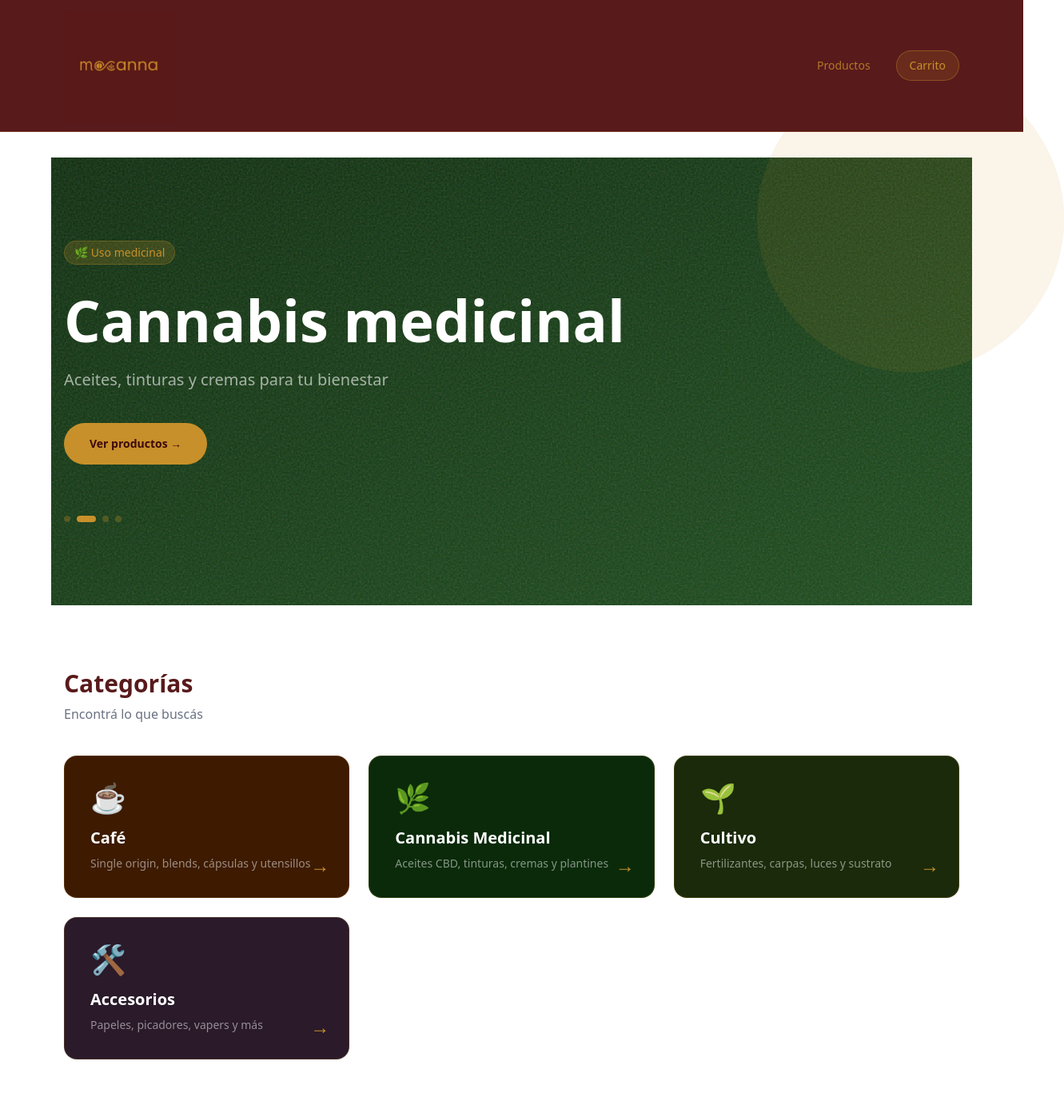
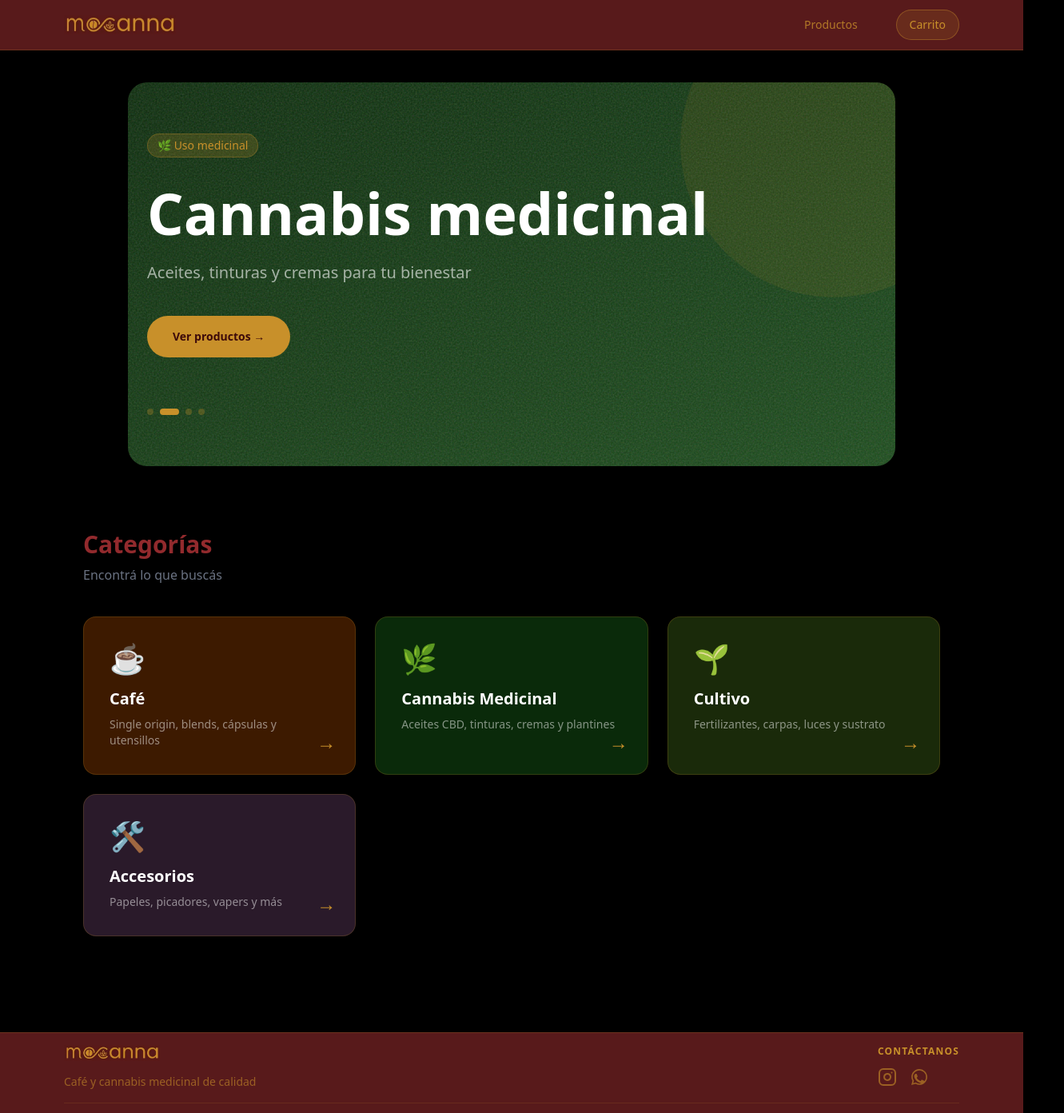
Before and after one commit to GastonC999/tienda-frontend, a Next.js app: page / in a window 1280 px wide. Shown: the top 1392 px of the page at 80% size, 1331 px wide, since content can reach past the window. Built offline with nearby package versions, Linux system fonts and the light colour scheme; no server answers.

Commit message:
Modificacion animaciones, tamaños y background

```diff
--- a/app/globals.css
+++ b/app/globals.css
@@ -1 +1,37 @@
 @import "tailwindcss";
+
+html,
+body {
+  background-color: #000000;
+  /* Evita la franja blanca del rebote al hacer scroll más allá del nav o footer */
+  overscroll-behavior-y: none;
+}
+
+/* FadeIn al ingresar a la página */
+@keyframes fadeIn {
+  from {
+    opacity: 0;
+  }
+  to {
+    opacity: 1;
+  }
+}
+
+@keyframes fadeInUp {
+  from {
+    opacity: 0;
+    transform: translateY(12px);
+  }
+  to {
+    opacity: 1;
+    transform: translateY(0);
+  }
+}
+
+.fade-in {
+  animation: fadeIn 0.7s ease-out both;
+}
+
+.fade-in-up {
+  animation: fadeInUp 0.7s ease-out both;
+}
--- a/app/layout.tsx
+++ b/app/layout.tsx
@@ -17,7 +17,7 @@ export default function RootLayout({
     <html lang="es">
       <body>
         <Navbar />
-        <main className="min-h-screen max-w-6xl mx-auto px-4 py-8">
+        <main className="fade-in-up min-h-screen max-w-6xl mx-auto" style={{ padding: '40px' }}>
           {children}
         </main>
         <Footer />
--- a/components/Categories.tsx
+++ b/components/Categories.tsx
@@ -34,7 +34,7 @@ const CATEGORIES = [
 export default function Categories() {
   return (
     <section className="py-20">
-      <h2 className="text-3xl font-bold mb-2" style={{ color: '#581A1B' }}>
+      <h2 className="text-3xl font-bold mb-2" style={{ color: '#922a2d' }}>
         Categorías
       </h2>
       <p className="text-gray-500 mb-10">Encontrá lo que buscás</p>
--- a/components/Footer.tsx
+++ b/components/Footer.tsx
@@ -1,37 +1,56 @@
-import Link from 'next/link'
 import Image from 'next/image'
+
+const FOOTER_TEXT = 'rgba(200, 144, 42, 0.6)'
 
 export default function Footer() {
   return (
     <footer style={{ backgroundColor: '#581A1B', borderTop: '1px solid rgba(200, 144, 42, 0.2)' }}>
-      <div className="max-w-6xl mx-auto px-4 py-12">
+      <div className="max-w-6xl mx-auto px-4" style={{ paddingTop: '15px', paddingBottom: '15px' }}>
         <div className="flex flex-col md:flex-row items-start justify-between gap-8">
           <div>
-            <Image src="/logo.webp" alt="Moccana" width={120} height={40} className="object-contain mb-4" />
-            <p className="text-sm" style={{ color: 'rgba(200, 144, 42, 0.6)' }}>
+            <Image src="/logo-recort.webp" alt="Moccana" width={120} height={40} className="object-contain mb-4" />
+            <p className="text-sm" style={{ color: FOOTER_TEXT }}>
               Café y cannabis medicinal de calidad
             </p>
           </div>
 
-          <div className="flex gap-12">
-            <div>
-              <p className="text-xs font-semibold mb-3 uppercase tracking-widest" style={{ color: '#C8902A' }}>
-                Tienda
-              </p>
-              <div className="flex flex-col gap-2">
-                <Link href="/products" className="text-sm" style={{ color: 'rgba(200, 144, 42, 0.6)' }}>
-                  Productos
-                </Link>
-                <Link href="/cart" className="text-sm" style={{ color: 'rgba(200, 144, 42, 0.6)' }}>
-                  Carrito
-                </Link>
-              </div>
+          <div>
+            <p className="text-xs font-semibold mb-3 uppercase tracking-widest" style={{ color: '#C8902A' }}>
+              Contáctanos
+            </p>
+            <div className="flex items-center gap-4">
+              <a
+                href="https://instagram.com"
+                target="_blank"
+                rel="noopener noreferrer"
+                aria-label="Instagram"
+                className="transition-opacity hover:opacity-80"
+                style={{ color: FOOTER_TEXT }}
+              >
+                <svg width="24" height="24" viewBox="0 0 24 24" fill="none" stroke="currentColor" strokeWidth="2" strokeLinecap="round" strokeLinejoin="round">
+                  <rect x="2" y="2" width="20" height="20" rx="5" ry="5" />
+                  <path d="M16 11.37A4 4 0 1 1 12.63 8 4 4 0 0 1 16 11.37z" />
+                  <line x1="17.5" y1="6.5" x2="17.51" y2="6.5" />
+                </svg>
+              </a>
+              <a
+                href="https://wa.me/"
+                target="_blank"
+                rel="noopener noreferrer"
+                aria-label="WhatsApp"
+                className="transition-opacity hover:opacity-80"
+                style={{ color: FOOTER_TEXT }}
+              >
+                <svg width="24" height="24" viewBox="0 0 24 24" fill="currentColor">
+                  <path d="M12.04 2C6.58 2 2.13 6.45 2.13 11.91c0 1.75.46 3.45 1.32 4.95L2 22l5.25-1.38a9.9 9.9 0 0 0 4.79 1.22h.01c5.46 0 9.91-4.45 9.91-9.91 0-2.65-1.03-5.14-2.9-7.01A9.82 9.82 0 0 0 12.04 2zm0 1.67c2.2 0 4.27.86 5.83 2.42a8.2 8.2 0 0 1 2.42 5.82c0 4.54-3.7 8.24-8.25 8.24a8.2 8.2 0 0 1-4.2-1.15l-.3-.18-3.12.82.83-3.04-.2-.31a8.2 8.2 0 0 1-1.26-4.38c0-4.54 3.7-8.24 8.25-8.24zm-4.53 4.43c-.21 0-.55.08-.84.39-.29.31-1.1 1.08-1.1 2.63 0 1.55 1.13 3.05 1.29 3.26.16.21 2.22 3.39 5.38 4.62 2.63 1.02 3.16.82 3.73.77.57-.05 1.84-.75 2.1-1.48.26-.73.26-1.35.18-1.48-.08-.13-.29-.21-.6-.37-.31-.16-1.84-.91-2.13-1.01-.29-.1-.5-.16-.71.16-.21.31-.81 1.01-.99 1.22-.18.21-.37.23-.68.08-.31-.16-1.31-.48-2.5-1.54-.92-.82-1.55-1.84-1.73-2.15-.18-.31-.02-.48.14-.63.14-.14.31-.37.47-.55.16-.18.21-.31.31-.52.1-.21.05-.39-.03-.55-.08-.16-.71-1.71-.97-2.34-.26-.62-.52-.53-.71-.54-.18-.01-.39-.01-.6-.01z" />
+                </svg>
+              </a>
             </div>
           </div>
         </div>
 
         <div
-          className="mt-10 pt-6 flex items-center justify-between text-xs"
+          className="mt-4 pt-3 flex items-center justify-between text-xs"
           style={{ borderTop: '1px solid rgba(200, 144, 42, 0.15)', color: 'rgba(200, 144, 42, 0.4)' }}
         >
           <span>© 2025 Moccana. Todos los derechos reservados.</span>
--- a/components/Hero.tsx
+++ b/components/Hero.tsx
@@ -2,6 +2,16 @@
 
 import { useState, useEffect } from 'react'
 import Link from 'next/link'
+
+// 🔧 Ajustes manuales del Hero — modificá estos valores libremente.
+//    Controlan el ancho y el padding ANTES de que entre la lógica responsive.
+const HERO_CONFIG = {
+  maxWidth: '60rem', // ancho máximo (72rem = max-w-6xl, igual que las categorías)
+  paddingX: '1.5rem', // separación horizontal del contenido interno
+  paddingY: '32px', // separación vertical del contenido interno
+  minHeight: '60vh', // alto mínimo del carrusel
+  borderRadius: '1.5rem', // radio de las esquinas (0 para esquinas rectas)
+}
 
 const SLIDES = [
   {
@@ -64,8 +74,12 @@ export default function Hero() {
 
   return (
     <div
-      className={`relative w-full bg-linear-to-br ${slide.bg} transition-all duration-700`}
-      style={{ minHeight: '70vh', marginLeft: '-1rem', marginRight: '-1rem', width: 'calc(100% + 2rem)' }}
+      className={`relative w-full mx-auto overflow-hidden bg-linear-to-br ${slide.bg} transition-all duration-700`}
+      style={{
+        minHeight: HERO_CONFIG.minHeight,
+        maxWidth: HERO_CONFIG.maxWidth,
+        borderRadius: HERO_CONFIG.borderRadius,
+      }}
     >
       {/* Grain overlay */}
       <div
@@ -82,8 +96,14 @@ export default function Hero() {
       />
 
       <div
-        className={`relative max-w-6xl mx-auto px-4 py-24 flex flex-col justify-center transition-opacity duration-300 ${animating ? 'opacity-0' : 'opacity-100'}`}
-        style={{ minHeight: '70vh' }}
+        className={`relative mx-auto flex flex-col justify-center transition-opacity duration-300 ${animating ? 'opacity-0' : 'opacity-100'}`}
+        style={{
+          minHeight: HERO_CONFIG.minHeight,
+          paddingLeft: HERO_CONFIG.paddingX,
+          paddingRight: HERO_CONFIG.paddingX,
+          paddingTop: HERO_CONFIG.paddingY,
+          paddingBottom: HERO_CONFIG.paddingY,
+        }}
       >
         <span
           className="inline-block text-sm font-medium px-3 py-1 rounded-full mb-6 w-fit"
--- a/components/Navbar.tsx
+++ b/components/Navbar.tsx
@@ -21,7 +21,7 @@ export default function Navbar() {
 
   return (
     <nav
-      className="sticky top-0 z-50 transition-all duration-300"
+      className="fade-in sticky top-0 z-50 transition-all duration-300"
       style={{
         backgroundColor: scrolled ? 'rgba(107, 16, 16, 0.97)' : '#581A1B',
         borderBottom: '1px solid rgba(200, 144, 42, 0.2)',
@@ -31,7 +31,7 @@ export default function Navbar() {
       <div className="max-w-6xl mx-auto px-4 py-3 flex items-center justify-between">
         <Link href="/">
           <Image
-            src="/logo.webp"
+            src="/logo-recort.webp"
             alt="Moccana"
             width={140}
             height={48}
@@ -42,26 +42,37 @@ export default function Navbar() {
         <div className="flex items-center gap-8">
           <Link
             href="/products"
-            className="text-sm font-medium transition-colors"
-            style={{ color: 'rgba(200, 144, 42, 0.8)' }}
-            onMouseEnter={e => (e.currentTarget.style.color = '#C8902A')}
-            onMouseLeave={e => (e.currentTarget.style.color = 'rgba(200, 144, 42, 0.8)')}
+            className="px-4 py-2 rounded-full text-sm font-medium transition-all duration-300"
+            style={{
+              backgroundColor: 'rgba(200, 144, 42, 0)',
+              color: 'rgba(200, 144, 42, 0.8)',
+            }}
+            onMouseEnter={e => {
+              e.currentTarget.style.backgroundColor = 'rgba(200, 144, 42, 0.18)'
+              e.currentTarget.style.color = '#E0B65C'
+            }}
+            onMouseLeave={e => {
+              e.currentTarget.style.backgroundColor = 'rgba(200, 144, 42, 0)'
+              e.currentTarget.style.color = 'rgba(200, 144, 42, 0.8)'
+            }}
           >
             Productos
           </Link>
           <Link
             href="/cart"
-            className="flex items-center gap-2 px-4 py-2 rounded-full text-sm font-medium transition-all"
+            className="flex items-center gap-2 px-4 py-2 rounded-full text-sm font-medium transition-all duration-300"
             style={{
               backgroundColor: 'rgba(200, 144, 42, 0.15)',
               border: '1px solid rgba(200, 144, 42, 0.4)',
               color: '#C8902A',
             }}
             onMouseEnter={e => {
-              e.currentTarget.style.backgroundColor = 'rgba(200, 144, 42, 0.25)'
+              e.currentTarget.style.backgroundColor = 'rgba(200, 144, 42, 0.35)'
+              e.currentTarget.style.color = '#E0B65C'
             }}
             onMouseLeave={e => {
               e.currentTarget.style.backgroundColor = 'rgba(200, 144, 42, 0.15)'
+              e.currentTarget.style.color = '#C8902A'
             }}
           >
             <span>Carrito</span>
```
Also changed, not shown: public/logo-recort.webp (added).
